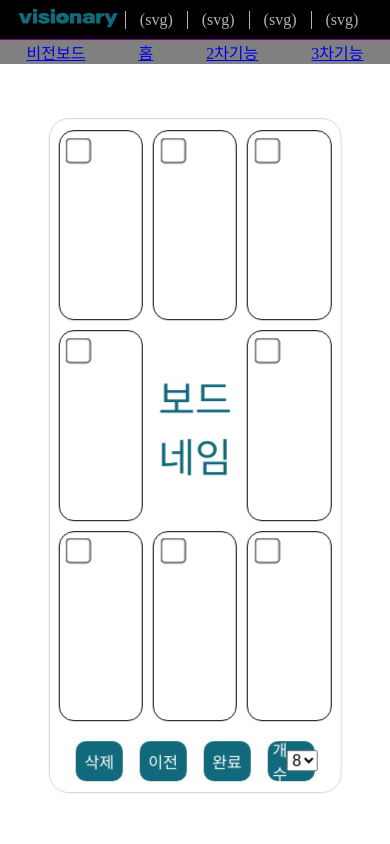
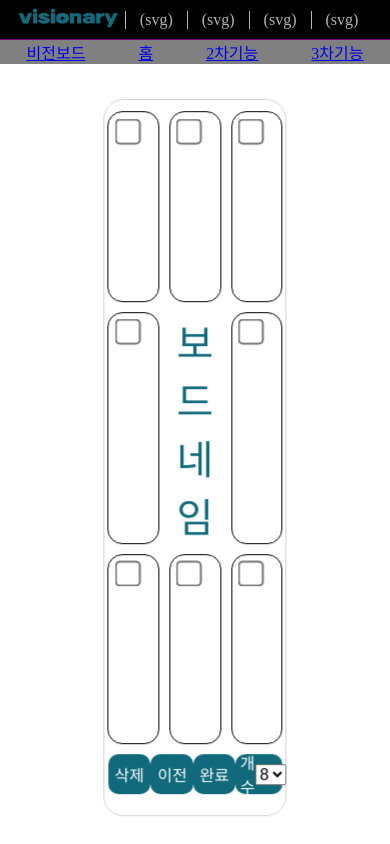
Before and after one commit to PossumCircus/Visionary, a React (Create React App) app: page /visionboard in a window 390 px wide. Built offline with nearby package versions, Linux system fonts and the light colour scheme; a web font is replaced by a local one.

Commit message:
fix/#12/Modal
-컨테이너 반응형으로 조절 완료, 비전 그리드 변수명 직관적으로 변경

```diff
--- a/src/components/VisionBoard/VisionBoardGrid.jsx
+++ b/src/components/VisionBoard/VisionBoardGrid.jsx
@@ -8,7 +8,7 @@ import { useNavigate, useLocation } from 'react-router-dom';
 
 export default function VisionGrid() {
   const navigate = useNavigate();
-  const handleForMakeBoardName = () => {
+  const handleNavigateToBoardName = () => {
     navigate('/makeboardname');
   };
   const location = useLocation();
@@ -124,14 +124,14 @@ export default function VisionGrid() {
 
   const handleOptionChange = (e) => {
     const newSelectedOption = e.target.value;
-
+    // 그리드 옵션이 2(4개) 일 경우 이미지 유무 확인
     if (newSelectedOption === '2') {
       const skippedGridIds = ['name', '2', '4', '5', '7'];
-      const hasUploadedImages = gridItems
+      const uploadedImageCheck = gridItems
         .filter((item) => !skippedGridIds.includes(item.id))
         .some((item) => item.img !== null);
 
-      if (hasUploadedImages) {
+      if (uploadedImageCheck) {
         const confirmed = window.confirm(
           '기존에 업로드한 이미지는 삭제됩니다. 변경하시겠습니까?'
         );
@@ -161,16 +161,12 @@ export default function VisionGrid() {
 
   const handleCompleteButtonClickAlert = async (e) => {
     e.preventDefault();
-    if (selectedOption === '2') {
-      if (uploadCount < 4) {
-        alert('4개의 텍스트와 이미지를 업로드해야 합니다.');
-        return;
-      }
-    } else if (selectedOption === '1') {
-      if (uploadCount < 8) {
-        alert('8개의 텍스트와 이미지를 업로드해야 합니다.');
-        return;
-      }
+    if (selectedOption === '2' && uploadCount < 4) {
+      alert('4개의 텍스트와 이미지를 업로드해야 합니다.');
+      return;
+    } else if (selectedOption === '1' && uploadCount < 8) {
+      alert('8개의 텍스트와 이미지를 업로드해야 합니다.');
+      return;
     }
 
     const formData = new FormData();
@@ -269,7 +265,7 @@ export default function VisionGrid() {
         <button className={styles.deleteBtn} onClick={handleDeleteButtonClick}>
           삭제
         </button>
-        <button className={styles.prevBtn} onClick={handleForMakeBoardName}>
+        <button className={styles.prevBtn} onClick={handleNavigateToBoardName}>
           이전
         </button>
         <form id="visionBoard" onSubmit={handleCompleteButtonClickAlert} className={styles.completeForm}>
--- a/src/components/VisionBoard/VisionBoardGrid.module.scss
+++ b/src/components/VisionBoard/VisionBoardGrid.module.scss
@@ -10,8 +10,8 @@
   top: 50%;
   left: 50%;
   transform: translate(-50%, -45%);
-  width: 75dvw;
-  height: 80dvh;
+  width: 47dvw;
+  height: 85dvh;
   border: 1px solid lightgray;
   border-radius: 20px;
   backdrop-filter: blur(15px);
@@ -21,23 +21,23 @@
   align-items: center;
 
   @media (min-width:800px) {
-    width: 750px;
-    height: 750px;
+    // width: 750px;
+    // height: 750px;
   }
 
   .gridContainer {
     position: relative;
-    width: 70dvw;
-    height: 70dvh;
+    width: 45dvw;
+    height: 75dvh;
     display: grid;
     grid-template-columns: repeat(3, 1fr);
     grid-template-rows: repeat(3, 1fr);
     grid-gap: 10px;
 
     @media (min-width:800px) {
-      width: 660px;
-      height: 660px;
-      margin-top: 10px;
+      // width: 660px;
+      // height: 660px;
+      margin: 10px;
     }
 
     .gridItem {
@@ -136,7 +136,7 @@
   }
 
   .btnContainer {
-    width: 88%;
+    width: 96%;
     height: auto;
     display: flex;
     justify-content: space-around;
@@ -146,7 +146,7 @@
     .prevBtn,
     .selectContainer {
       font-size: 1rem;
-      margin-top: 20px;
+      margin: 10px 0px;
       width: 12dvw;
       height: 40px;
       background: #116a7b;
@@ -154,12 +154,12 @@
     }
 
     .completeForm {
-      // width: 12dvw;
+      width: 12dvw;
 
       .completeBtn {
         font-size: 1rem;
-        margin-top: 20px;
-        width: 12dvw;
+        margin: 10px 0px;
+        width: 100%;
         height: 40px;
         background: #116a7b;
         color: #fff;
```
